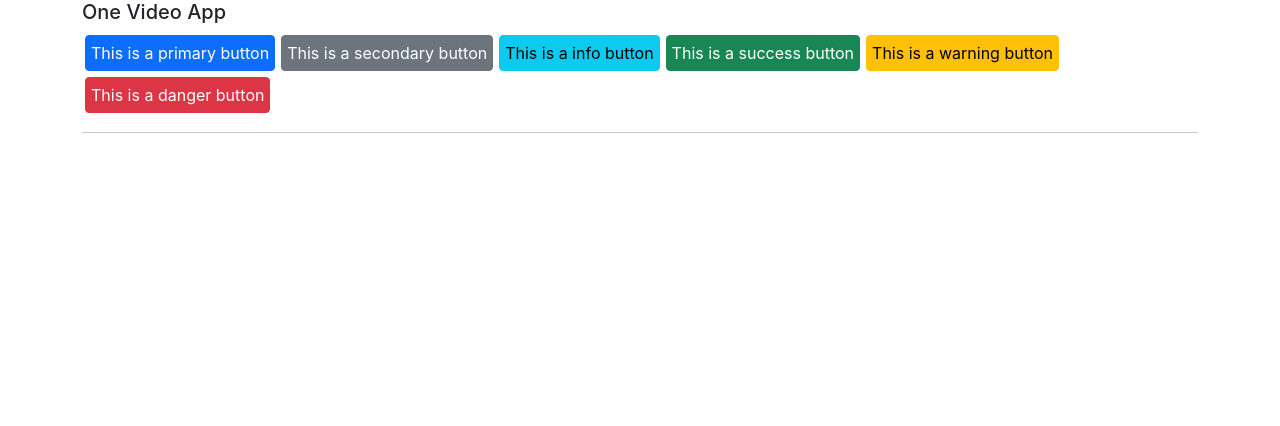
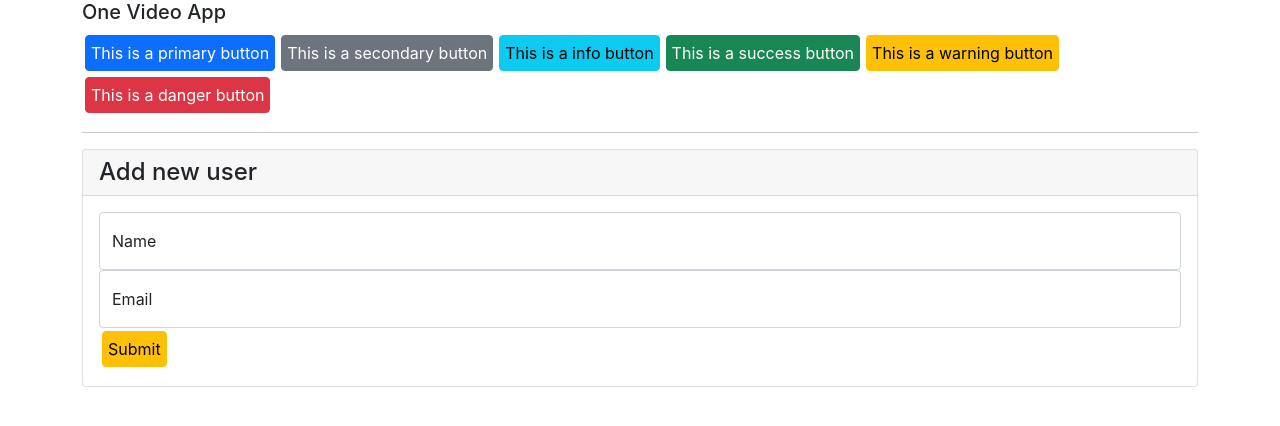
Before and after one commit to madilekci/practice-react, a React (Create React App) app in the folder one-video/: page / in a window 1280 px wide. Shown: the top 426 px of the page. Built offline with nearby package versions, Linux system fonts and the light colour scheme.

Commit message:
Create add-user-form component
Added this basic form component into App component

```diff
--- a/one-video/src/App.js
+++ b/one-video/src/App.js
@@ -1,4 +1,7 @@
 import './App.css';
+
+// components
+import AddUserForm from './components/add-user-form';
 
 function App() {
   return (
@@ -11,6 +14,7 @@ function App() {
       <button className='btn btn-warning'> This is a warning button</button>
       <button className='btn btn-danger'> This is a danger button</button>
       <hr/>
+      <AddUserForm/>
     </div>
   );
 }
--- /dev/null
+++ b/one-video/src/components/add-user-form/add-user-form.js
@@ -0,0 +1,25 @@
+import './add-user-form.css';
+
+function AddUserForm() {
+  return (
+      <div className='card'>
+        <h4 className="card-header">Add new user</h4>
+        <div className="card-body">
+          <form>
+            <div className="form-floating">
+              <input className="form-control" type="text" name="name" id="name" placeholder="Enter your name"></input>
+              <label htmlFor="name">Name</label>
+            </div>
+            <div className="form-floating">
+              <input className="form-control" type="text" name="email" id="email" placeholder="Enter your email"></input>
+              <label htmlFor="email">Email</label>
+            </div>
+              <button className="btn btn-warning" type="submit">Submit</button>
+
+          </form>
+        </div>
+      </div>
+  );
+}
+
+export default AddUserForm;
--- /dev/null
+++ b/one-video/src/components/add-user-form/index.js
@@ -0,0 +1 @@
+export { default } from './add-user-form';
```
Also changed, not shown: one-video/src/components/add-user-form/add-user-form.css (added).
